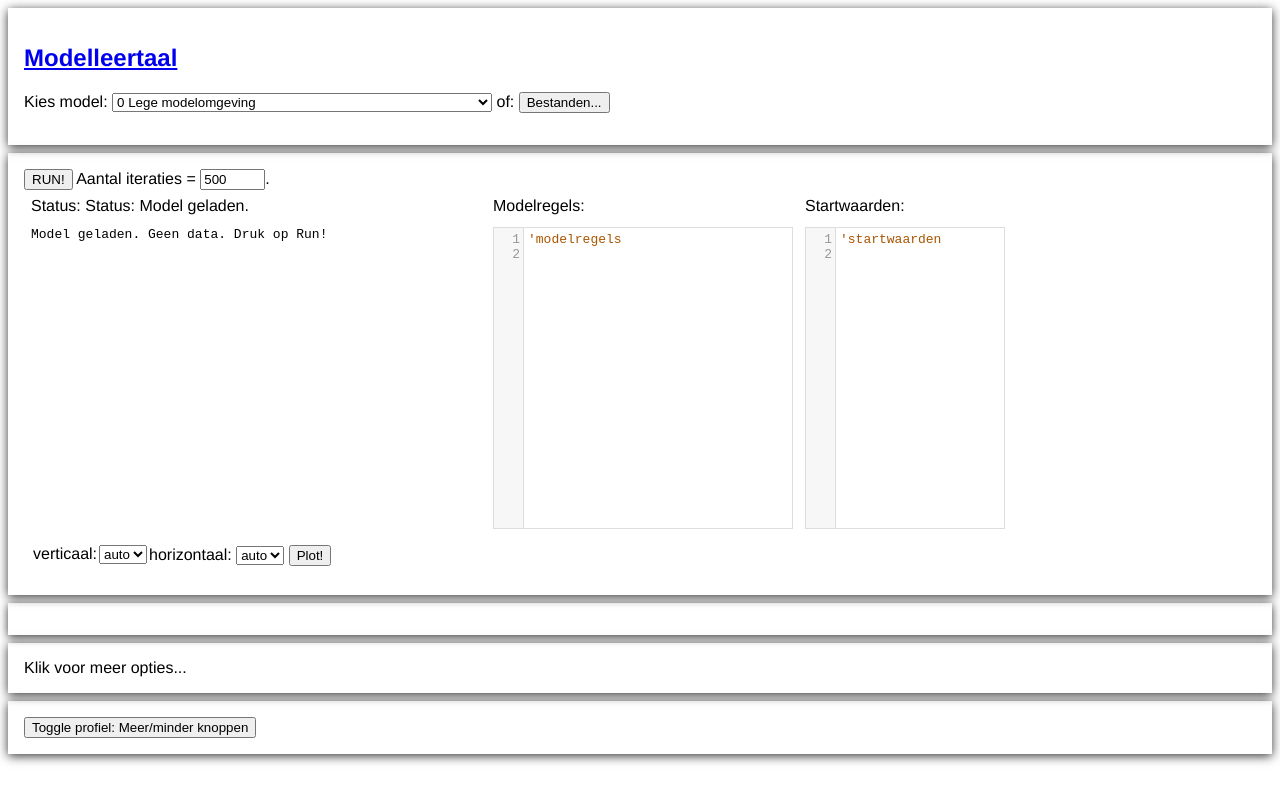
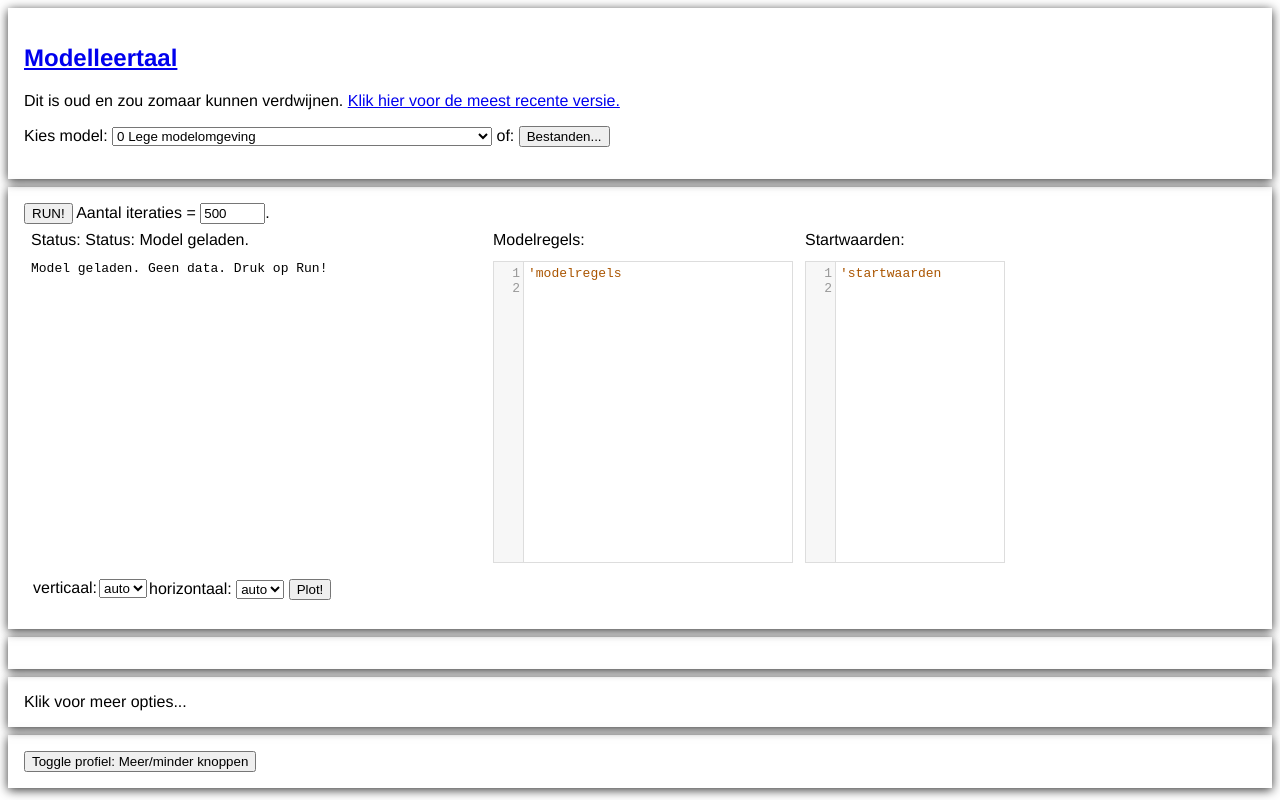
Before and after one commit to tomkooij/modellen, a plain HTML site: page index.html in a window 1280 px wide. Drawn offline with Linux system fonts and the light colour scheme.

Commit message:
Add deprecation warning

```diff
--- a/index.html
+++ b/index.html
@@ -181,6 +181,7 @@ Do not edit below this line: Change config.js above!
         <!-- CSS zorg voor met werkvlak met schaduw -->
         <h2><a id="title" href="https://github.com/tomkooij/modelleertaal">Modelleertaal</a></h2>
         <p>
+        Dit is oud en zou zomaar kunnen verdwijnen. <a href="https://www.tomkooij.nl/modelleertaal">Klik hier voor de meest recente versie.</a>
             <div>
                 Kies model:
                 <select id="model_keuze">
```
